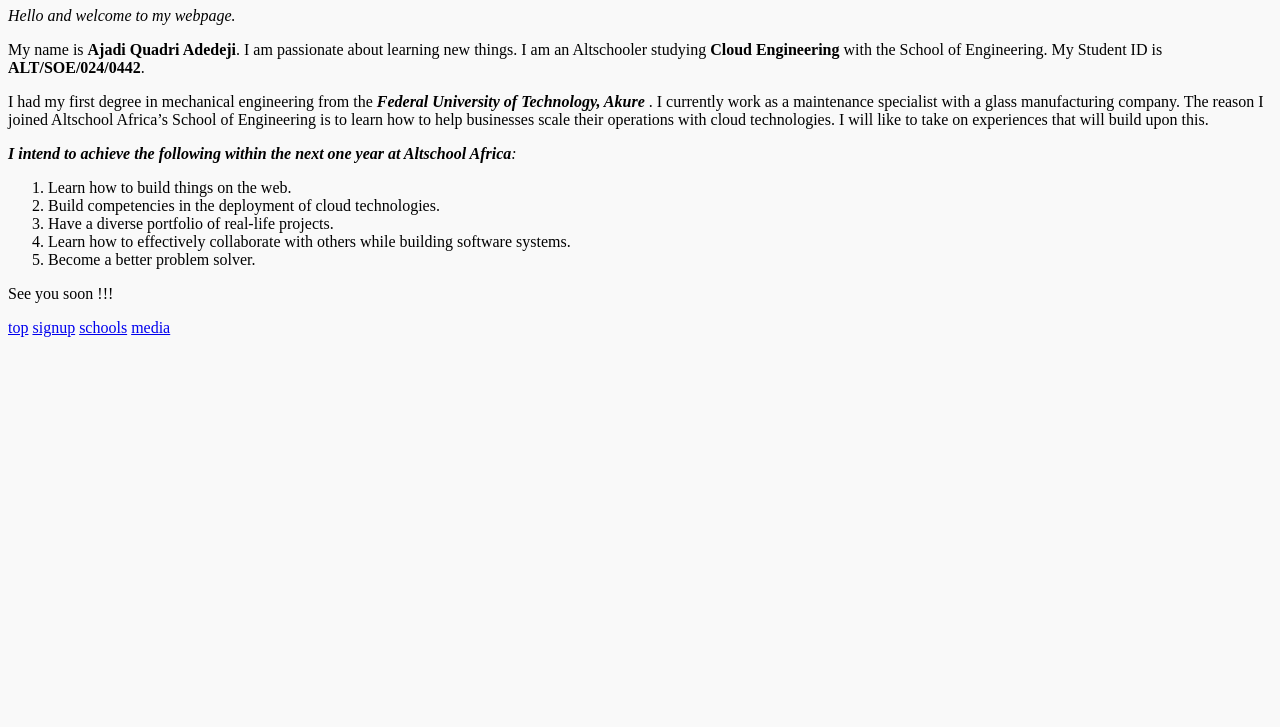
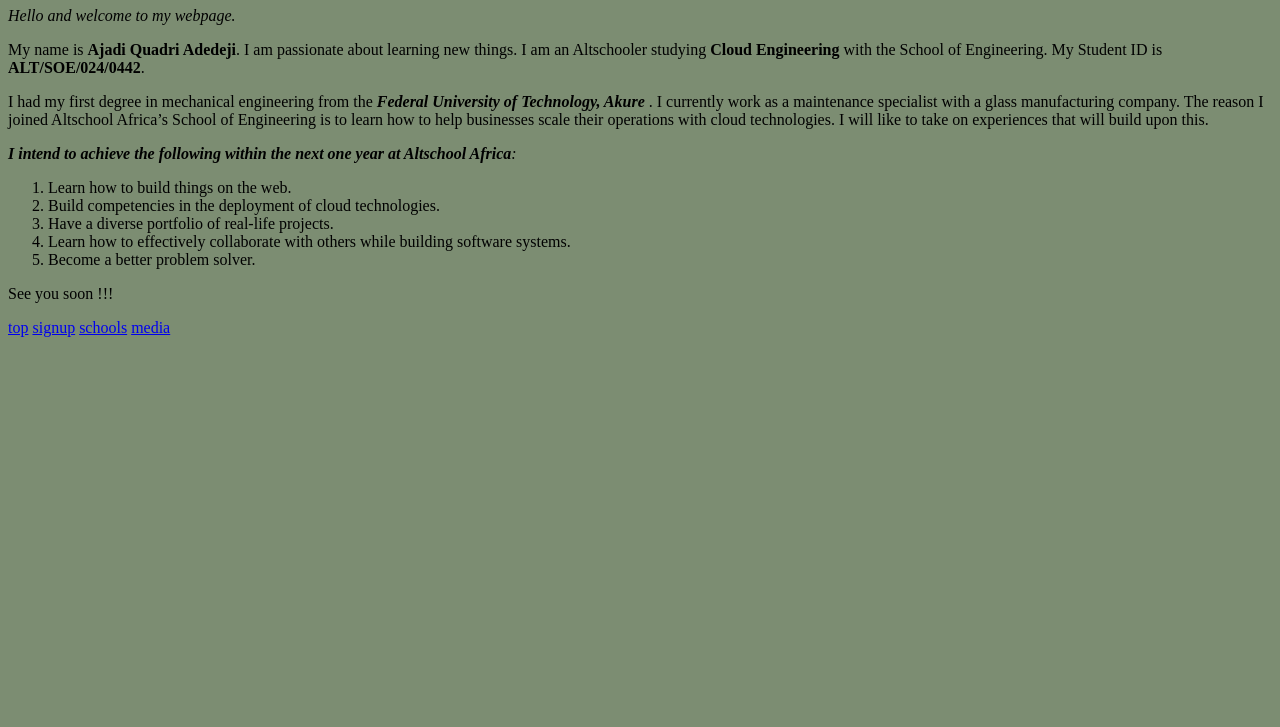
Before and after one commit to Ajadi24/first-semester-project, a plain HTML site: page index.html in a window 1280 px wide. Shown: the part 73-800 px from the top of the page. Drawn offline with Linux system fonts and the light colour scheme.

Commit message:
Background color changed

```diff
--- a/index.css
+++ b/index.css
@@ -2,8 +2,8 @@
 
 /* Styling all my html pages */
 .about,.form, .school, .media{
-    /* background-color: rgb(124, 141, 114); */
-    background-color: #f9f9f9;
+    background-color: rgb(124, 141, 114);
+    /* background-color: #f9f9f9; */
 }
 
 /* Styling the schools page */
```
